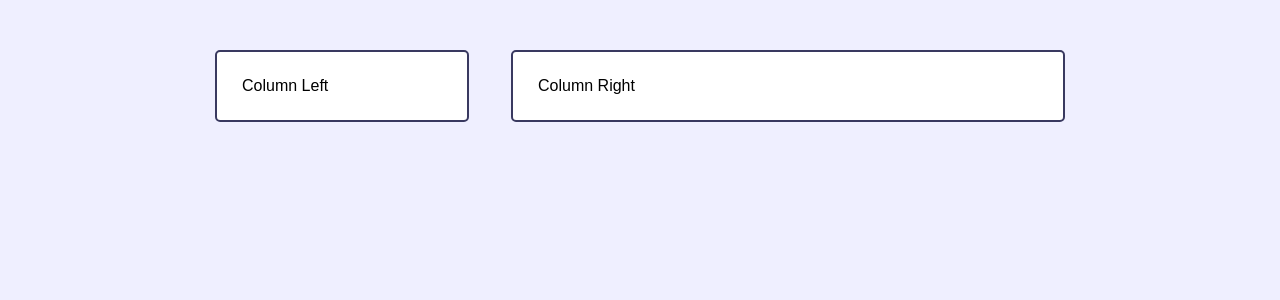
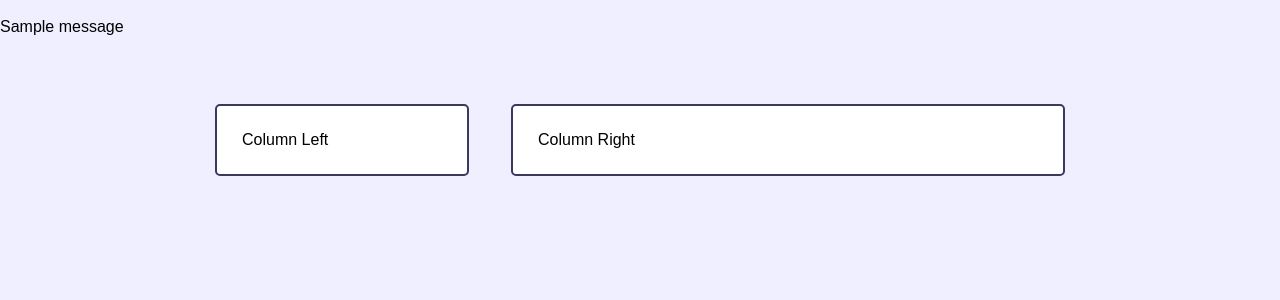
Before and after one commit to davidhammaker/Item_Catalog, a Flask app: page / in a window 1280 px wide. Shown: the part 87-387 px from the top of the page. Run offline with Flask 2, Linux system fonts and the light colour scheme; one stand-in notice (Sample message) is shown.

Commit message:
Enable flash messages in 'base.html'
If a view function creates a flashed message, the 'base' template will
render the message with categories.

```diff
--- a/item_catalog/templates/base.html
+++ b/item_catalog/templates/base.html
@@ -17,6 +17,18 @@
                 </ul>
             </div>
         </nav>
+        {% with messages = get_flashed_messages(with_categories=true) %}
+            {% if messages %}
+                {% for category, message in messages %}
+                    <br>
+                    <div class="{{ category }}">
+                        {{ message }}
+                    </div>
+                {% endfor %}
+                <br>
+            {% endif %}
+        {% endwith %}
+
         {% block content %}
         {% endblock content %}
     </body>
```
